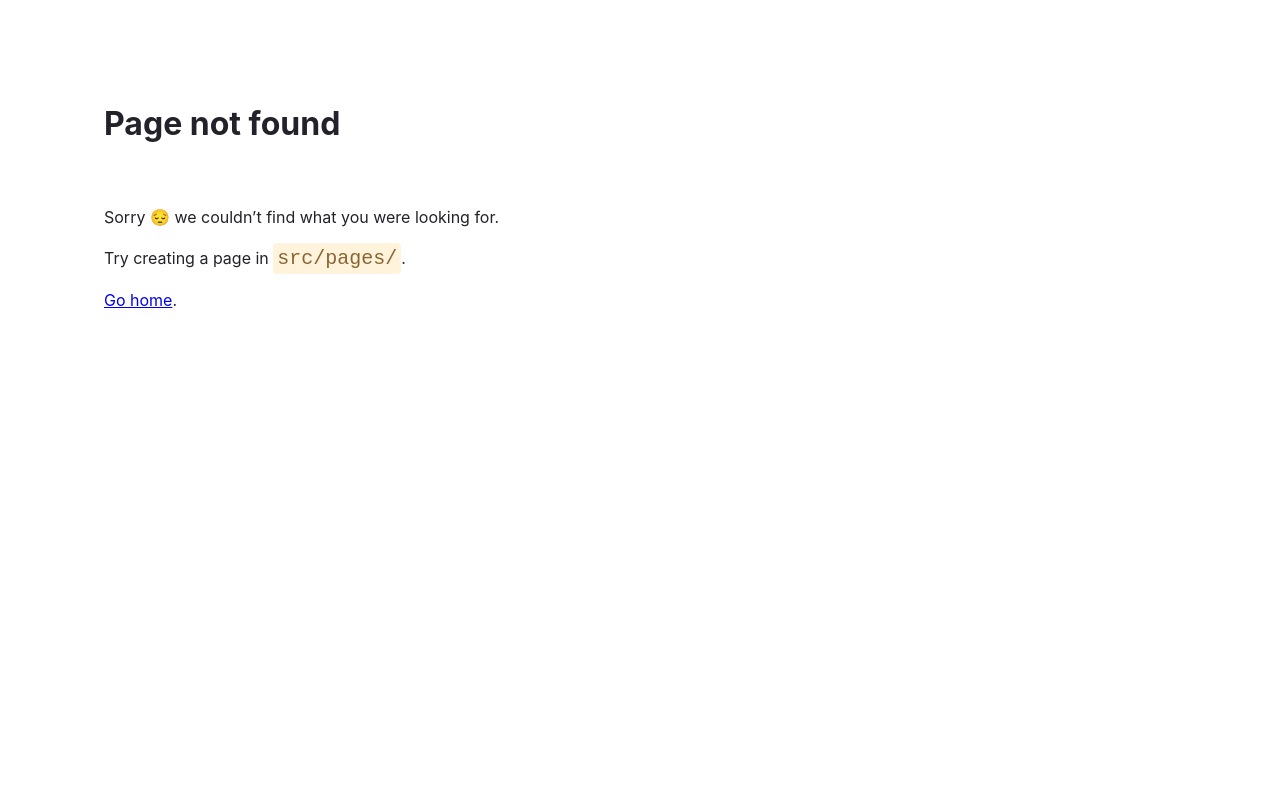
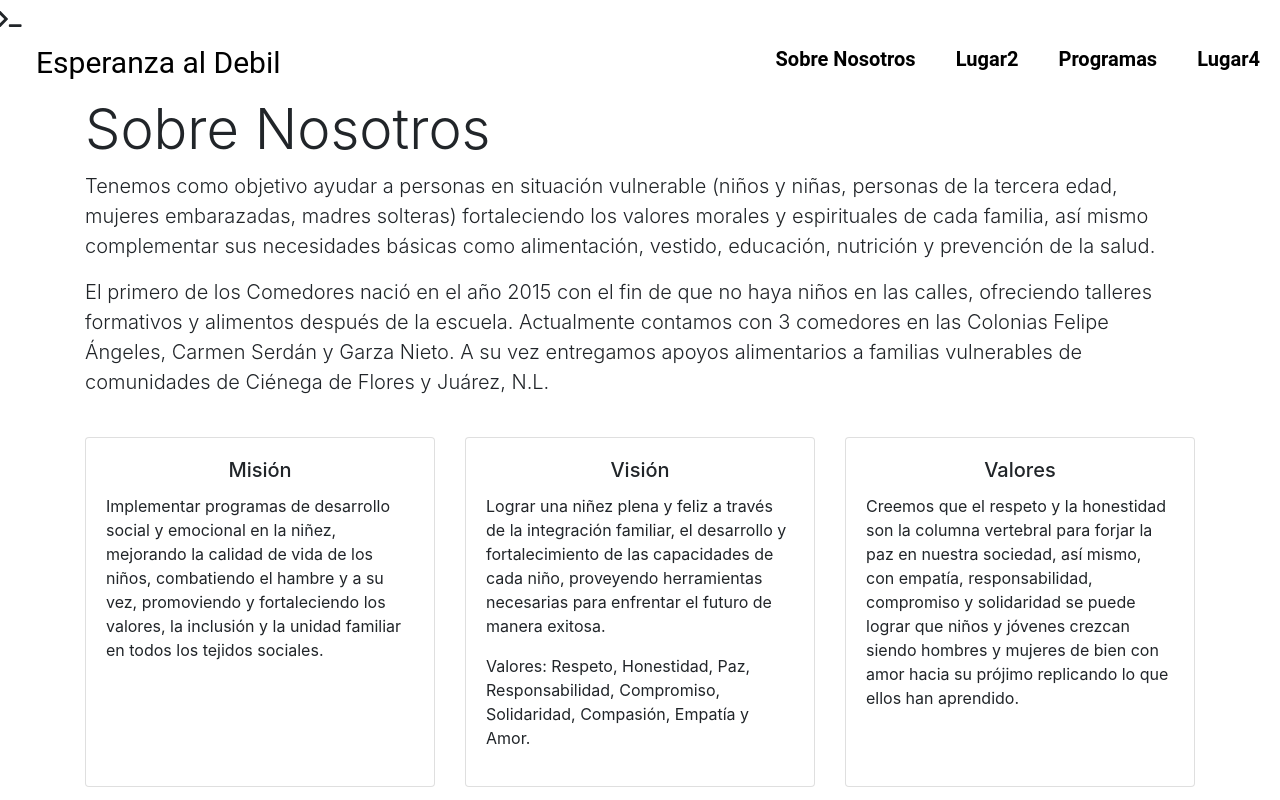
Before and after one commit to b3tinsky/alimentaweb, a Gatsby site: page /SobreNosotros in a window 1280 px wide. Before the commit this address had no page. Built offline with nearby package versions, Linux system fonts and the light colour scheme; Gatsby itself is replaced by a stand-in of ours.

Commit message:
Implement Sobre Nosotros page

```diff
--- a/src/components/navbar.jsx
+++ b/src/components/navbar.jsx
@@ -44,7 +44,7 @@ class Navbar extends Component {
           <Link className={navStyles.logo} to="/">Esperanza al Debil</Link>
           <ul className={open ? navStyles.showing : ""}>
             <li>
-              <Link className={navStyles.listLink} to="/">Lugar1</Link>
+              <Link className={navStyles.listLink} to="/SobreNosotros">Sobre Nosotros</Link>
             </li>
             <li>
               <Link className={navStyles.listLink} to="/">Lugar2</Link>
--- /dev/null
+++ b/src/pages/SobreNosotros.js
@@ -0,0 +1,56 @@
+import React, { Component, useState } from "react"
+import Layout from "../components/layout";
+import Head from "../components/head"
+import Card from 'react-bootstrap/Card'
+import CardDeck from 'react-bootstrap/CardDeck'
+
+function SobreNosotros() {
+  const [cards, setCards] = useState([
+    {
+      title: "Misión",
+      body: ["Implementar programas de desarrollo social y emocional en la niñez, mejorando la calidad de vida de los niños, combatiendo el hambre y a su vez, promoviendo y fortaleciendo los valores, la inclusión y la unidad familiar en todos los tejidos sociales."]
+    },
+    {
+      title: "Visión",
+      body: [
+        "Lograr una niñez plena y feliz a través de la integración familiar, el desarrollo y fortalecimiento de las capacidades de cada niño, proveyendo herramientas necesarias para enfrentar el futuro de manera exitosa.",
+        "Valores: Respeto, Honestidad, Paz, Responsabilidad, Compromiso, Solidaridad, Compasión, Empatía y Amor."
+      ],
+    },
+    {
+      title: "Valores",
+      body: ["Creemos que el respeto y la honestidad son la columna vertebral para forjar la paz en nuestra sociedad, así mismo, con empatía, responsabilidad, compromiso y solidaridad se puede lograr que niños y jóvenes crezcan siendo hombres y mujeres de bien con amor hacia su prójimo replicando lo que ellos han aprendido."]
+    },
+  ]);
+
+
+  return(
+    <Layout>
+    <Head title="Programas" />
+    <div className="container mt-5">
+      <h1 className="display-4">Sobre Nosotros</h1>
+      <p className="lead">Tenemos como objetivo ayudar a personas en situación vulnerable (niños y niñas, personas de la tercera edad, mujeres embarazadas, madres solteras) fortaleciendo los valores morales y espirituales de cada familia, así mismo complementar sus necesidades básicas como alimentación, vestido, educación, nutrición y prevención de la salud.</p>
+      <p className="lead">El primero de los Comedores nació en el año 2015 con el fin de que no haya niños en las calles, ofreciendo talleres formativos y alimentos después de la escuela. Actualmente contamos con 3 comedores en las Colonias Felipe Ángeles, Carmen Serdán y Garza Nieto. A su vez entregamos apoyos alimentarios a familias vulnerables de comunidades de Ciénega de Flores y Juárez, N.L.</p>
+      <br />
+
+      <CardDeck>
+        {
+        cards.map(card => (
+          <Card>
+            <Card.Body>
+              <Card.Title style={{textAlign: "center"}}>{card.title}</Card.Title>
+              {card.body.map(parrafo => (
+                <p>{parrafo}</p>
+              ))}
+            </Card.Body>
+          </Card>
+        ))
+        }
+      </CardDeck>
+
+    </div>
+    </Layout>
+  )
+}
+
+export default SobreNosotros;
```
